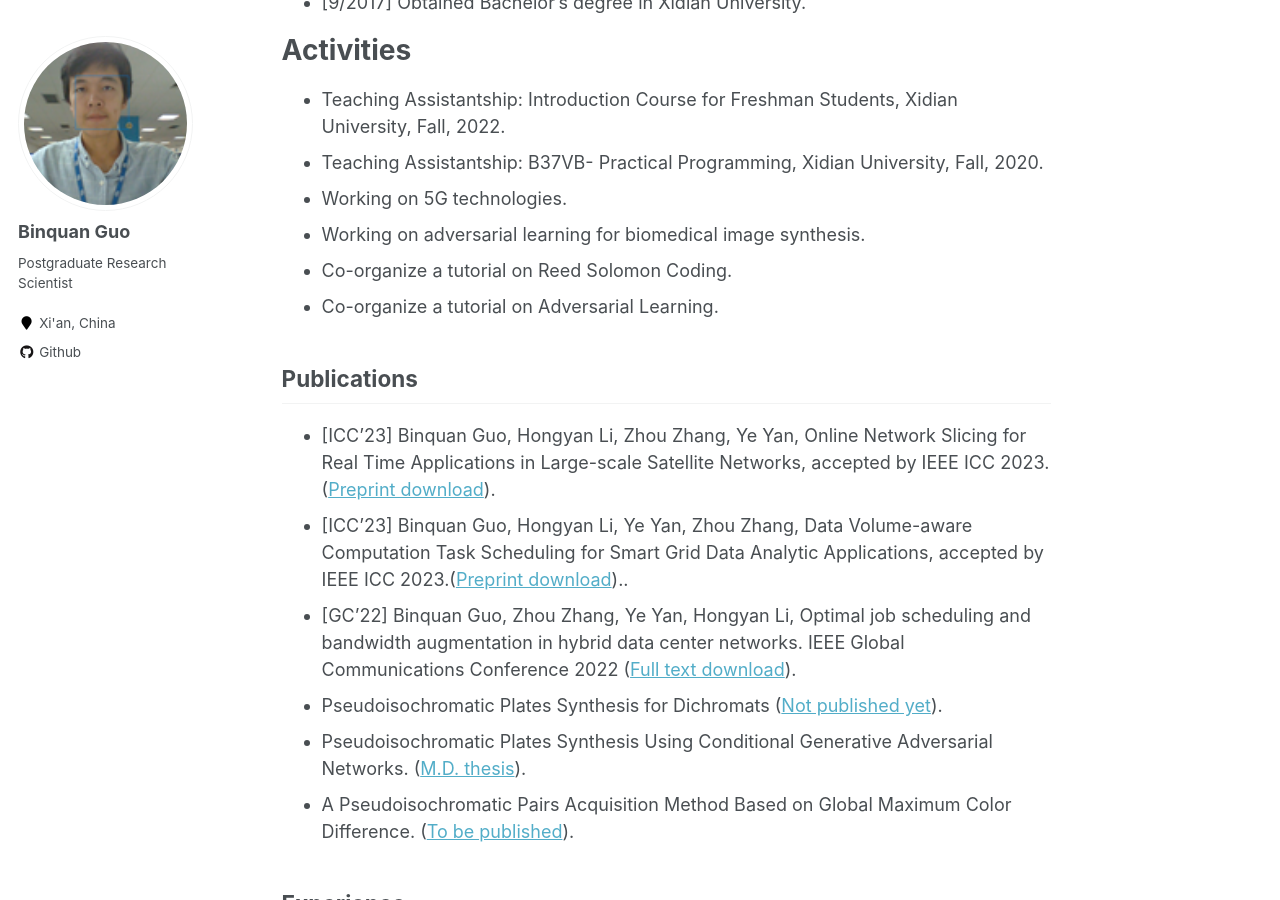
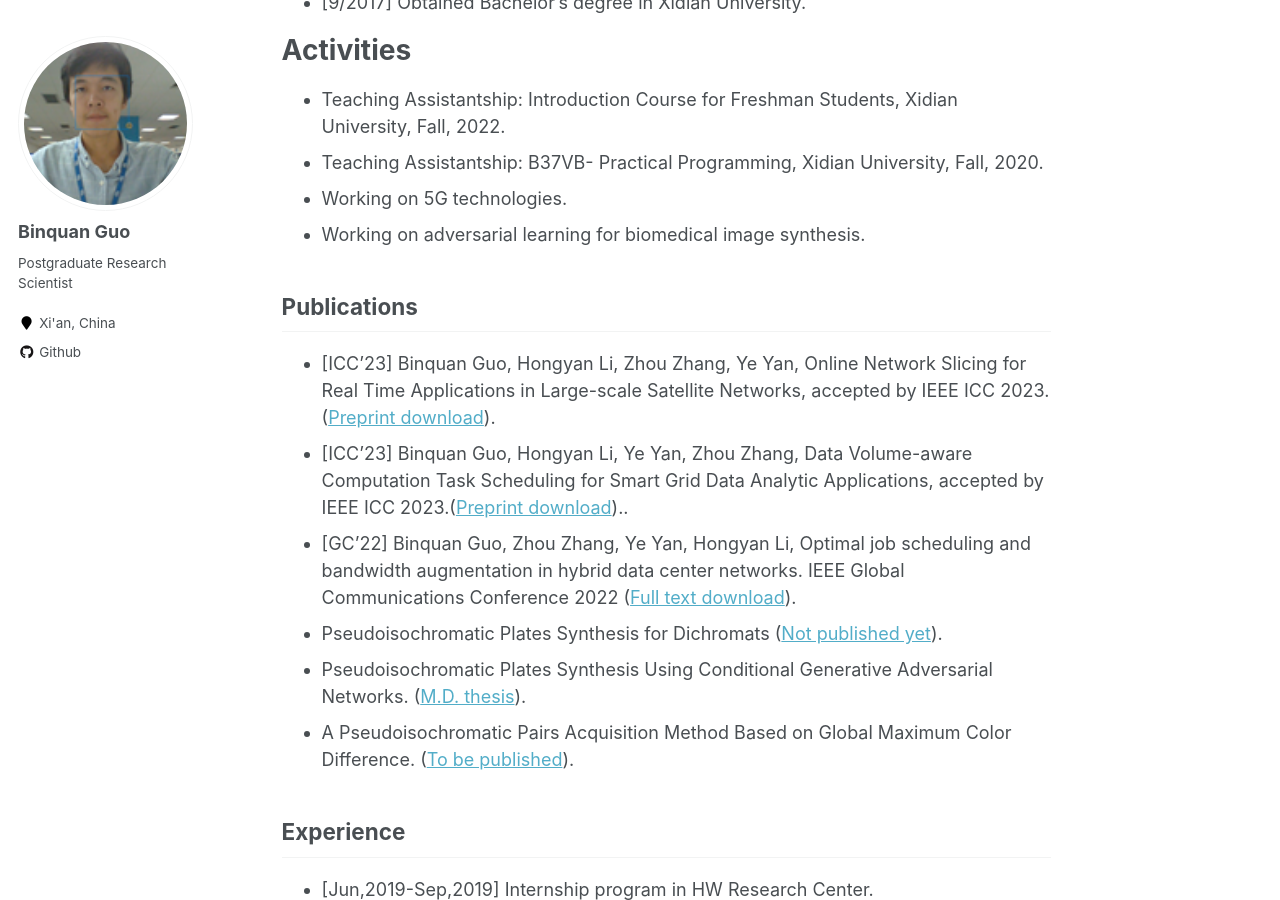
Before and after one commit to wilixx/wilixx.github.io, a Jekyll site: the page built from _pages/about.md, in a window 1280 px wide and 900 px high, scrolled down 1200 px. Built offline with Jekyll 4.4.1, drawn with Linux system fonts in a browser that asks for light colours.

Commit message:
Update about.md

```diff
--- a/_pages/about.md
+++ b/_pages/about.md
@@ -35,8 +35,8 @@ Activities
 * Teaching Assistantship:  B37VB- Practical Programming, Xidian University, Fall, 2020.
 * Working on 5G technologies.
 * Working on adversarial learning for biomedical image synthesis.
-* Co-organize a tutorial on Reed Solomon Coding.
-* Co-organize a tutorial on Adversarial Learning.
+<!-- * Co-organize a tutorial on Reed Solomon Coding.  -->
+<!-- * Co-organize a tutorial on Adversarial Learning.  -->
 
 
 Publications
```
